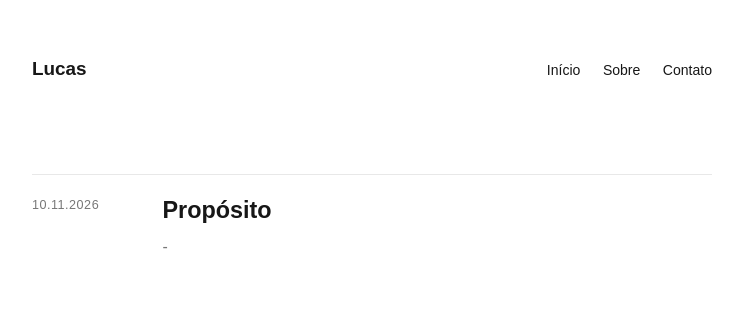
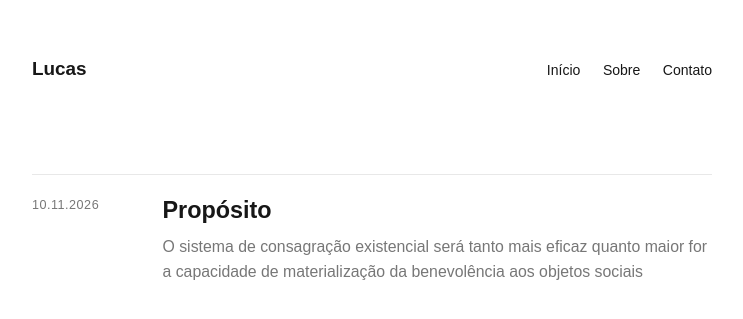
Before and after one commit to lucasxsoa/blog, a Jekyll site: the page built from index.html, in a window 1280 px wide. Shown: the top 319 px of the page, without its empty margins (268-1011 px from the left). Built offline with Jekyll 4.4.1, drawn with Linux system fonts in a browser that asks for light colours.

Commit message:
Update post layout and summary content

```diff
--- a/_posts/2026-11-10-primeiro-texto.md
+++ b/_posts/2026-11-10-primeiro-texto.md
@@ -1,7 +1,7 @@
 ---
 layout: post
 title: "Propósito"
-resumo: "-"
+resumo: "O sistema de consagração existencial será tanto mais eficaz quanto maior for a capacidade de materialização da benevolência aos objetos sociais"
 ---
 
 O sistema de consagração existencial será tanto mais eficaz quanto maior for a capacidade de materialização da benevolência aos objetos sociais
```
